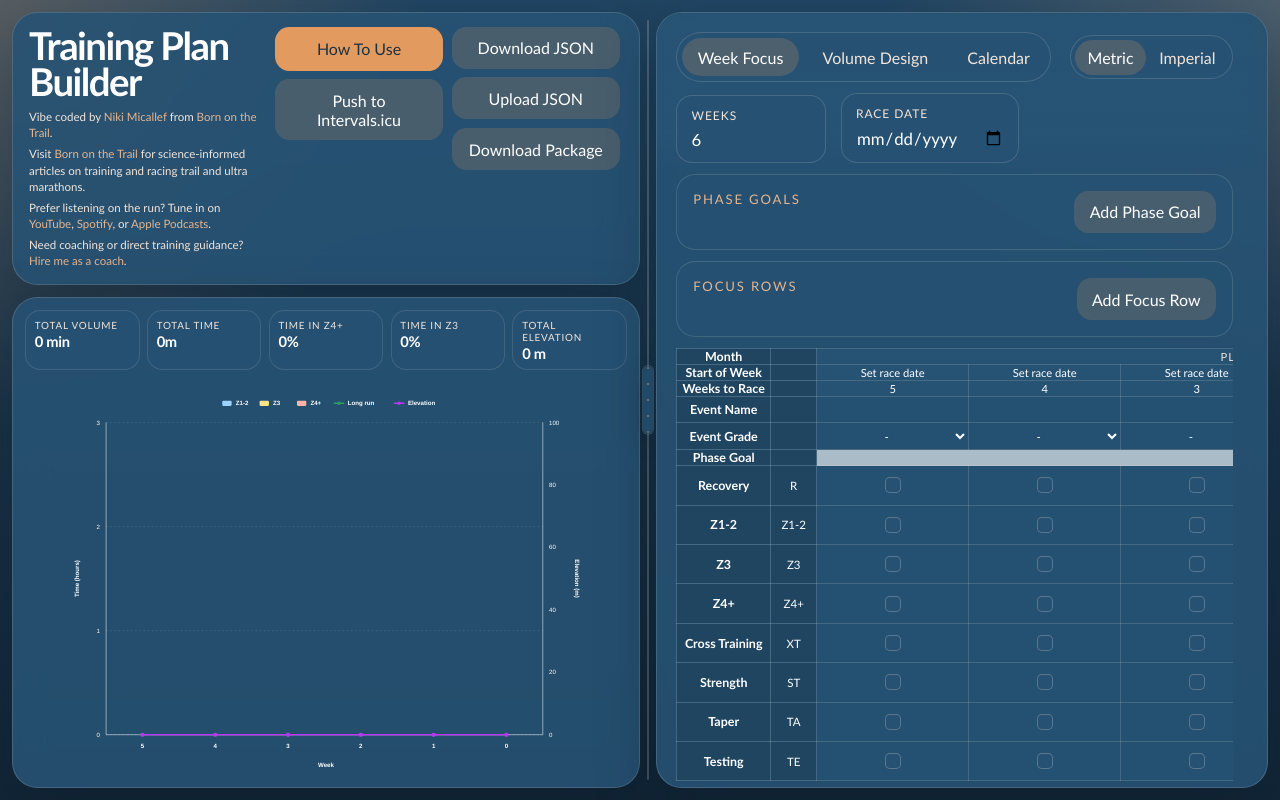
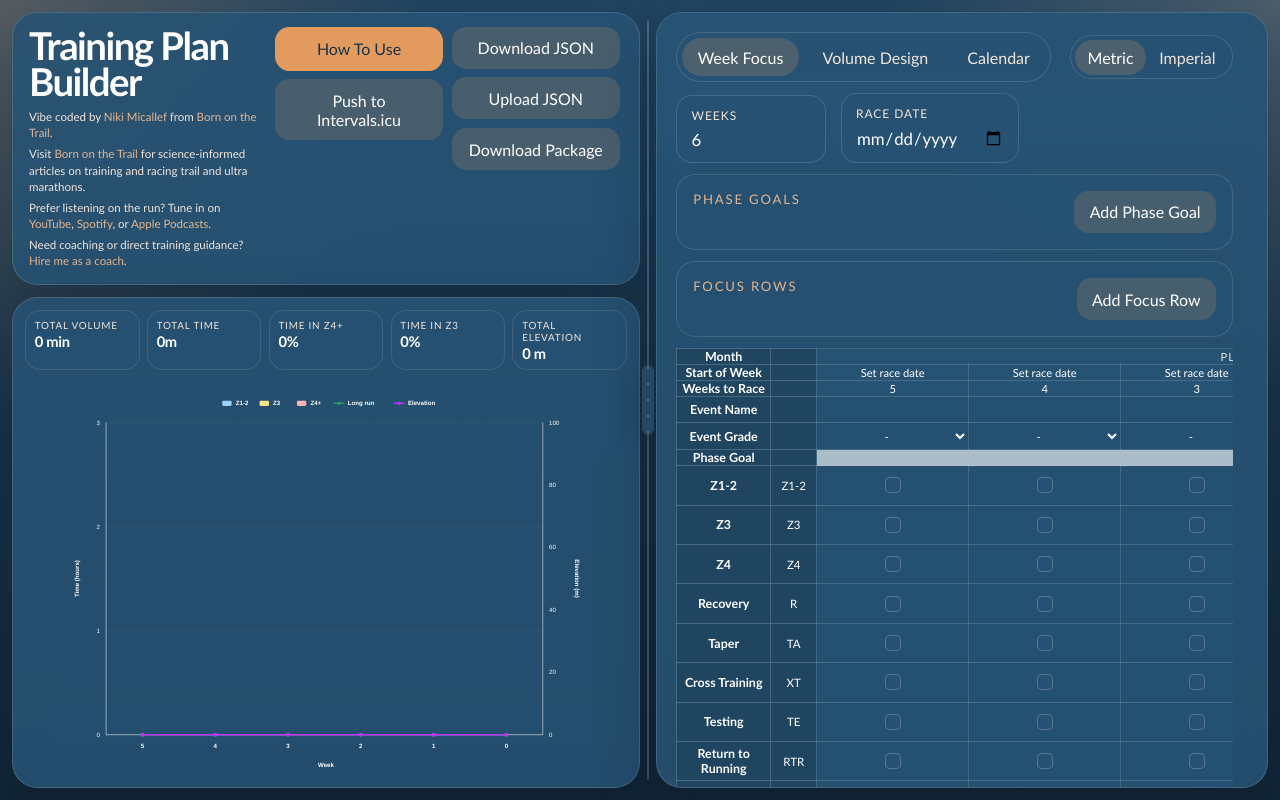
Before and after one commit to nikimicallef/training-plan-overview, a React (Vite) app: page / in a window 1280 px wide. Built offline with nearby package versions, Linux system fonts and the light colour scheme; a web font is replaced by a local one.

Commit message:
- Changed order of the week focus rows - Changed the race date in the calendar view

```diff
--- a/src/App.tsx
+++ b/src/App.tsx
@@ -191,14 +191,15 @@ const BORN_ON_THE_TRAIL_URL =
 const BORN_ON_THE_TRAIL_COACHING_URL =
   `https://bornonthetrail.substack.com/p/coaching?${BORN_ON_THE_TRAIL_REFERRAL_QUERY}`;
 const DEFAULT_FOCUS_ROWS: FocusRow[] = [
-  { id: 'recovery', label: 'Recovery', abbreviation: 'R', isCustom: false },
   { id: 'z1-focus', label: 'Z1-2', abbreviation: 'Z1-2', isCustom: false },
   { id: 'z2-focus', label: 'Z3', abbreviation: 'Z3', isCustom: false },
-  { id: 'z3-focus', label: 'Z4+', abbreviation: 'Z4+', isCustom: false },
+  { id: 'z3-focus', label: 'Z4', abbreviation: 'Z4', isCustom: false },
+  { id: 'recovery', label: 'Recovery', abbreviation: 'R', isCustom: false },
+  { id: 'taper', label: 'Taper', abbreviation: 'TA', isCustom: false },
   { id: 'cross-training', label: 'Cross Training', abbreviation: 'XT', isCustom: false },
-  { id: 'strength', label: 'Strength', abbreviation: 'ST', isCustom: false },
-  { id: 'taper', label: 'Taper', abbreviation: 'TA', isCustom: false },
   { id: 'testing', label: 'Testing', abbreviation: 'TE', isCustom: false },
+  { id: 'return-to-running', label: 'Return to Running', abbreviation: 'RTR', isCustom: false },
+  { id: 'mental-training', label: 'Mental Training', abbreviation: 'MT', isCustom: false },
 ];
 
 // Keep these keys aligned with saved plans for backwards compatibility; only their labels change.
@@ -385,7 +386,6 @@ function getDefaultFocusAbbreviation(id: string, label: string): string {
 function getFocusRowDisplayLabel(row: FocusRow): string {
   if (!row.isCustom && row.id === 'z1-focus') return ZONE_LABELS.z1;
   if (!row.isCustom && row.id === 'z2-focus') return ZONE_LABELS.z2;
-  if (!row.isCustom && row.id === 'z3-focus') return ZONE_LABELS.z3;
   return row.label;
 }
 
@@ -585,13 +585,27 @@ function formatDateKey(date: Date): string {
   return `${year}-${month}-${day}`;
 }
 
-function formatCalendarDate(date: Date): string {
-  return date.toLocaleDateString(undefined, {
-    weekday: 'long',
-    month: 'long',
-    day: 'numeric',
+function formatDisplayDate(date: Date): string {
+  return date.toLocaleDateString('en-GB', {
+    day: '2-digit',
+    month: '2-digit',
     year: 'numeric',
   });
+}
+
+function formatDateValue(value: string): string {
+  const trimmed = value.trim();
+
+  if (!trimmed) {
+    return '';
+  }
+
+  const date = new Date(`${trimmed}T12:00:00`);
+  return Number.isNaN(date.getTime()) ? trimmed : formatDisplayDate(date);
+}
+
+function formatCalendarDate(date: Date): string {
+  return formatDisplayDate(date);
 }
 
 function formatDateRange(startDate: Date, endDate: Date): string {
@@ -987,10 +1001,7 @@ function formatWeekStart(date: Date | null): string {
     return 'Set race date';
   }
 
-  return date.toLocaleDateString(undefined, {
-    month: 'short',
-    day: 'numeric',
-  });
+  return formatDisplayDate(date);
 }
 
 function getWeekDates(startDate: Date | null): Date[] {
@@ -3146,7 +3157,7 @@ export default function App() {
                   </div>
                   <div className="planner-chip">
                     <span>Race date</span>
-                    <strong>{weekDesign.raceDate || 'Set in Week Focus'}</strong>
+                    <strong>{formatDateValue(weekDesign.raceDate) || 'Set in Week Focus'}</strong>
                   </div>
                 </div>
               </>
```
